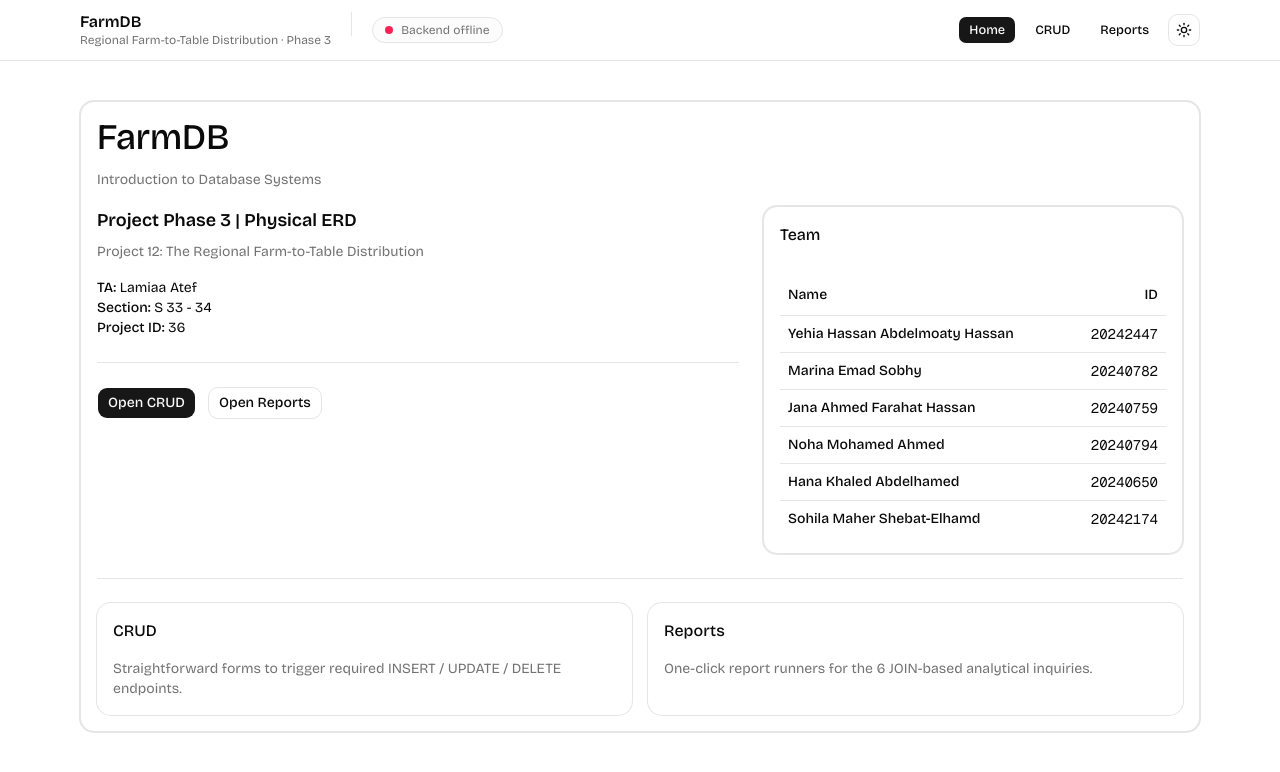
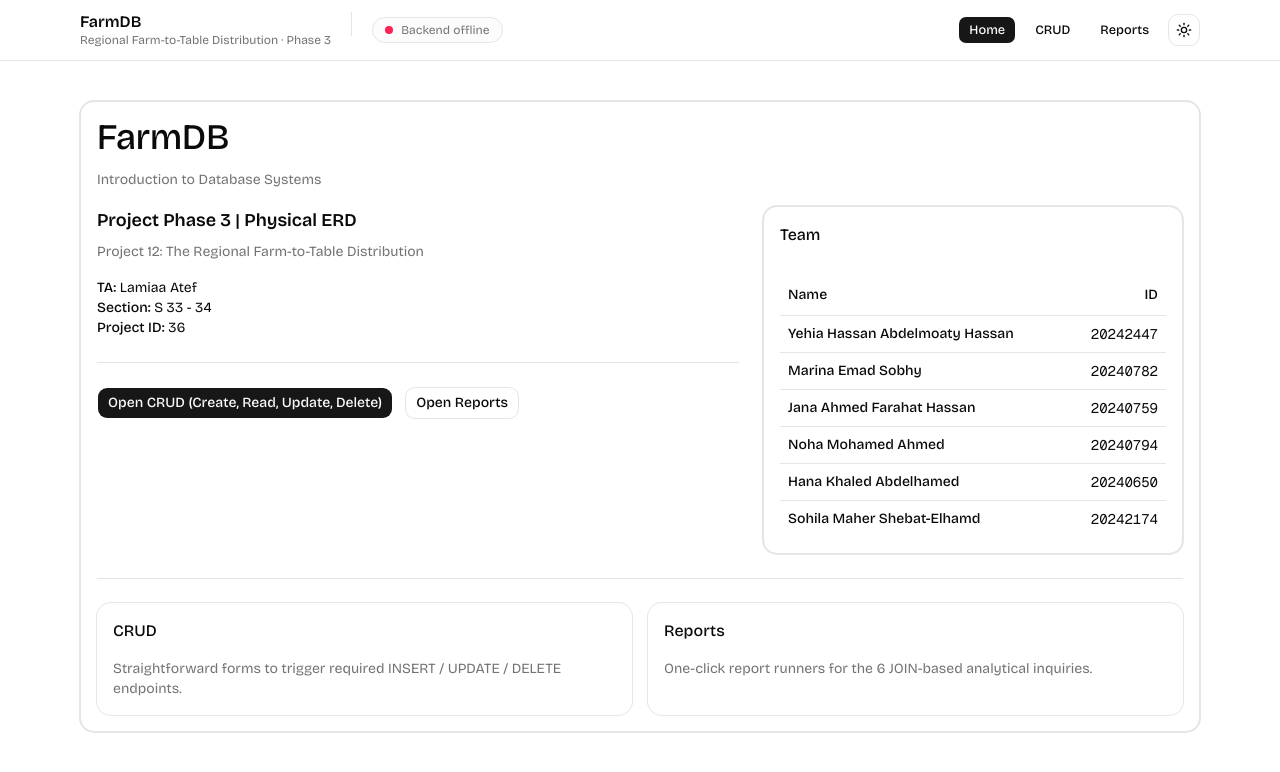
Before and after one commit to zzokm/Database-Systems-Phase-3, a Next.js app in the folder frontend/: page / in a window 1280 px wide. Shown: the top 772 px of the page. Built offline with nearby package versions, Linux system fonts and the light colour scheme; no server answers.

Commit message:
frontend: clarify CRUD label

```diff
--- a/frontend/src/app/page.tsx
+++ b/frontend/src/app/page.tsx
@@ -55,7 +55,7 @@ export default function Home() {
 
                 <div className="flex flex-wrap gap-3">
                   <Link href="/crud" className={cn(buttonVariants({ variant: "default" }))}>
-                    Open CRUD
+                    Open CRUD (Create, Read, Update, Delete)
                   </Link>
                   <Link href="/reports" className={cn(buttonVariants({ variant: "outline" }))}>
                     Open Reports
```
